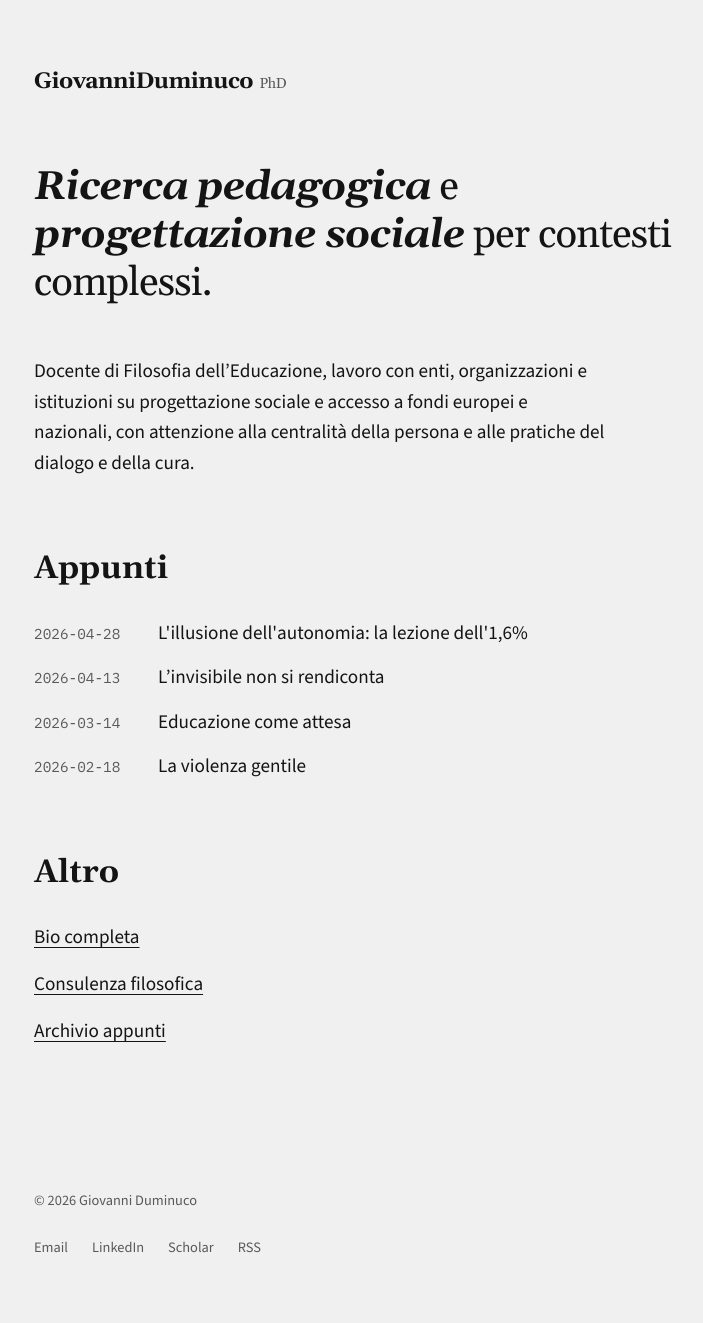
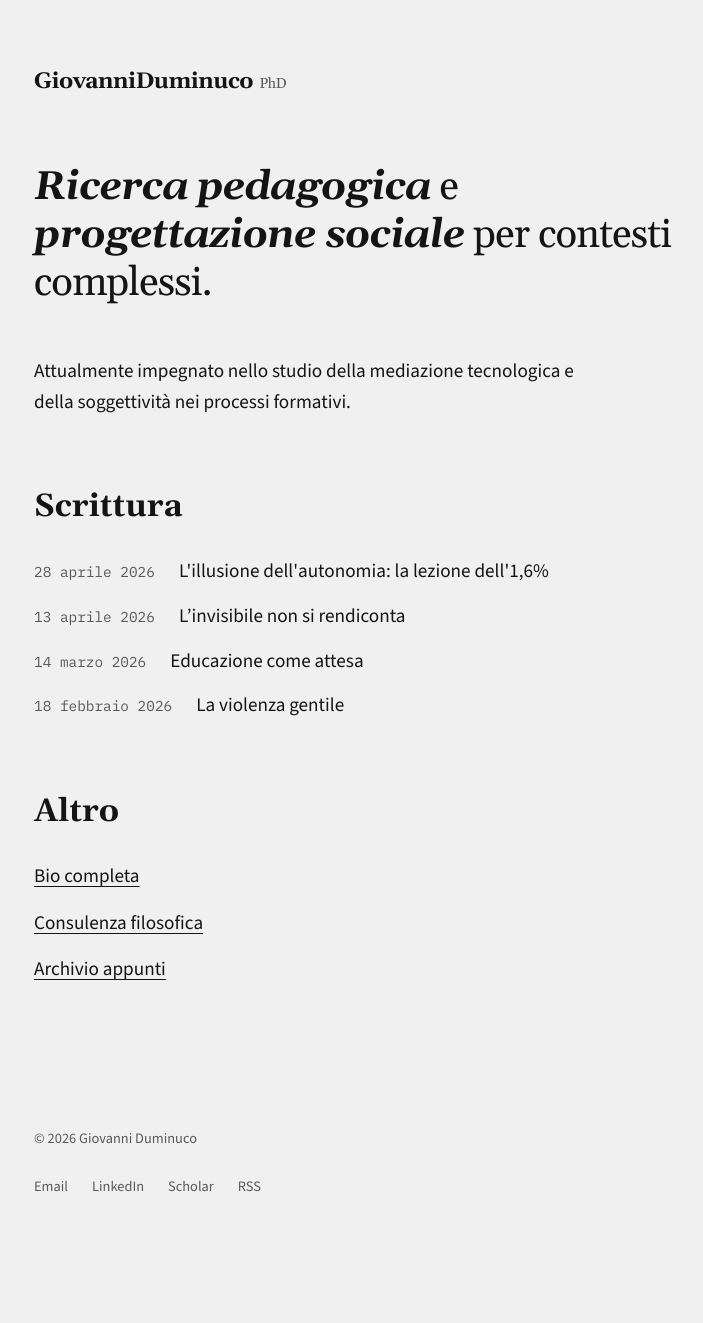
Before and after one commit to dumgio/dumgio.github.io, a Jekyll site: the page built from index.html, in a window 1280 px wide. Shown: the whole page, without its empty margins (126-829 px from the left). Built offline with Jekyll 4.4.1, drawn with Linux system fonts in a browser that asks for light colours; after the commit the page ends 1262 px from its top, so only the background shows below that.

Commit message:
Update index.html

```diff
--- a/index.html
+++ b/index.html
@@ -7,15 +7,24 @@ layout: default
 </div>
 
 <p style="font-size: 1.2rem; margin-bottom: 4rem;">
-  Docente di Filosofia dell’Educazione, lavoro con enti, organizzazioni e istituzioni su progettazione sociale e accesso a fondi europei e nazionali, con attenzione alla centralità della persona e alle pratiche del dialogo e della cura.
+  Attualmente impegnato nello studio della mediazione tecnologica e della soggettività nei processi formativi.
 </p>
 
-<h2>Appunti</h2>
+<h2>Scrittura</h2>
 
 <div class="post-list">
   {% for post in site.posts %}
   <div class="post-item">
-    <span class="post-date">{{ post.date | date: "%Y-%m-%d" }}</span>
+    <span class="post-date">
+      {{ post.date | date: "%-d" }}
+      {% assign m = post.date | date: "%-m" | minus: 1 %}
+      {% case m %}
+        {% when 0 %}gennaio{% when 1 %}febbraio{% when 2 %}marzo{% when 3 %}aprile
+        {% when 4 %}maggio{% when 5 %}giugno{% when 6 %}luglio{% when 7 %}agosto
+        {% when 8 %}settembre{% when 9 %}ottobre{% when 10 %}novembre{% when 11 %}dicembre
+      {% endcase %}
+      {{ post.date | date: "%Y" }}
+    </span>
     <a href="{{ post.url | relative_url }}">{{ post.title }}</a>
   </div>
   {% else %}
```
